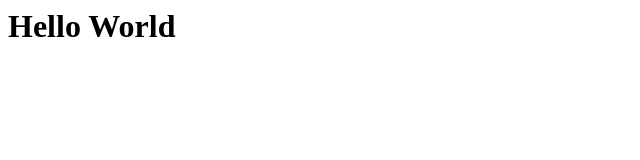
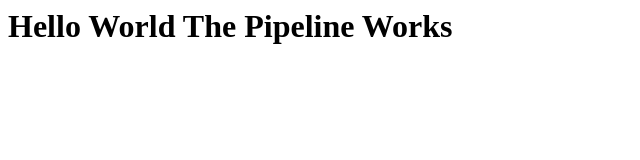
Before and after one commit to tzamboiv/pipeline-test, a plain HTML site: page index.html in a window 1280 px wide. Shown: the whole page, without its empty margins (0-640 px from the left). Drawn offline with Linux system fonts and the light colour scheme.

Commit message:
testing pipeline

```diff
--- a/index.html
+++ b/index.html
@@ -1 +1 @@
-<h1>Hello World</h1>
+<h1>Hello World The Pipeline Works</h1>
```
